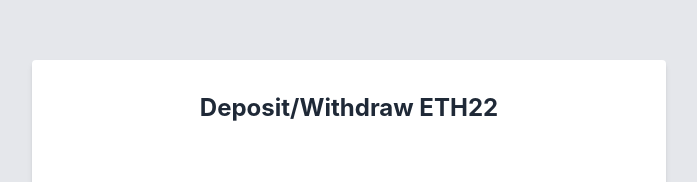
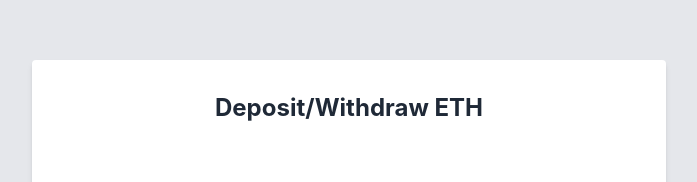
Before and after one commit to hayk111/ethwallet, a React (Vite) app in the folder frontend/: page / in a window 1280 px wide. Shown: the part 240-422 px from the top of the page, without its empty margins (291-988 px from the left). Built offline with nearby package versions, Linux system fonts and the light colour scheme.

Commit message:
two small changes

```diff
--- a/frontend/src/App.jsx
+++ b/frontend/src/App.jsx
@@ -89,7 +89,7 @@ function App() {
     <div className="bg-gray-200 flex items-center justify-center h-screen">
       <div className="flex flex-col bg-white p-8 rounded shadow-md w-[634px] min-h-[200px]">
         <h1 className="text-center text-2xl font-bold mb-4 text-gray-800">
-          Deposit/Withdraw ETH22
+          Deposit/Withdraw ETH
         </h1>
         {walletAddress && (
           <div className="text-center text-gray-700 mb-4">
```
